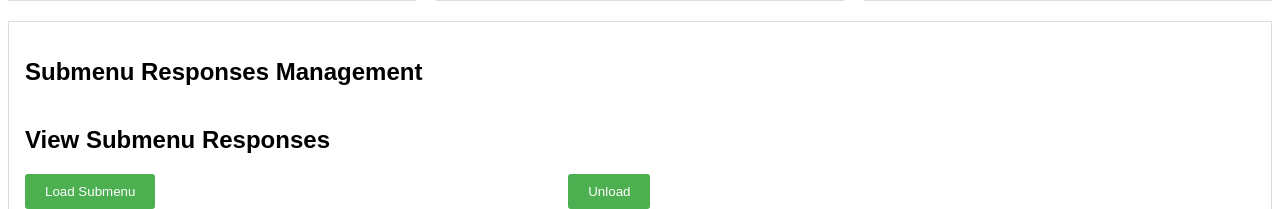
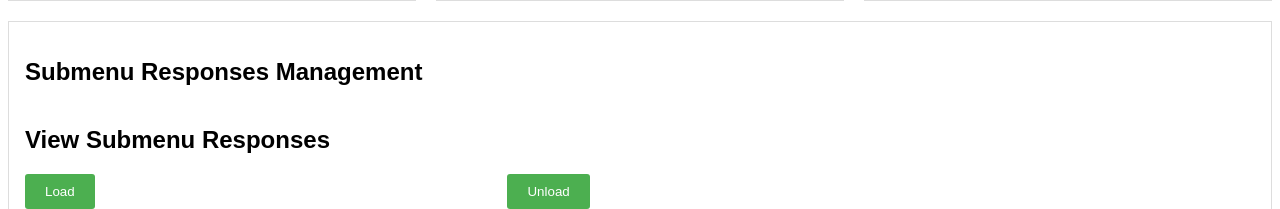
Before and after one commit to minnocent12/cs_chabot, a Flask app: page /database in a window 1280 px wide. Shown: the part 1040-1249 px from the top of the page. Run offline with Flask 3, Linux system fonts and the light colour scheme.

Commit message:
new commit

```diff
--- a/frontend/templates/database.html
+++ b/frontend/templates/database.html
@@ -202,7 +202,7 @@
                 <div class="scrollable">
                     <div>
                         <h2>View Submenu Responses</h2>
-                        <button onclick="fetchSubmenuResponses()">Load Submenu</button>
+                        <button onclick="fetchSubmenuResponses()">Load</button>
                         <button class="unloadbuttone" onclick="unloadSubmenuResponses()">Unload</button>
                         <table id="submenuResponsesTable">
                             <thead>
```
Also changed, not shown: database.db.
